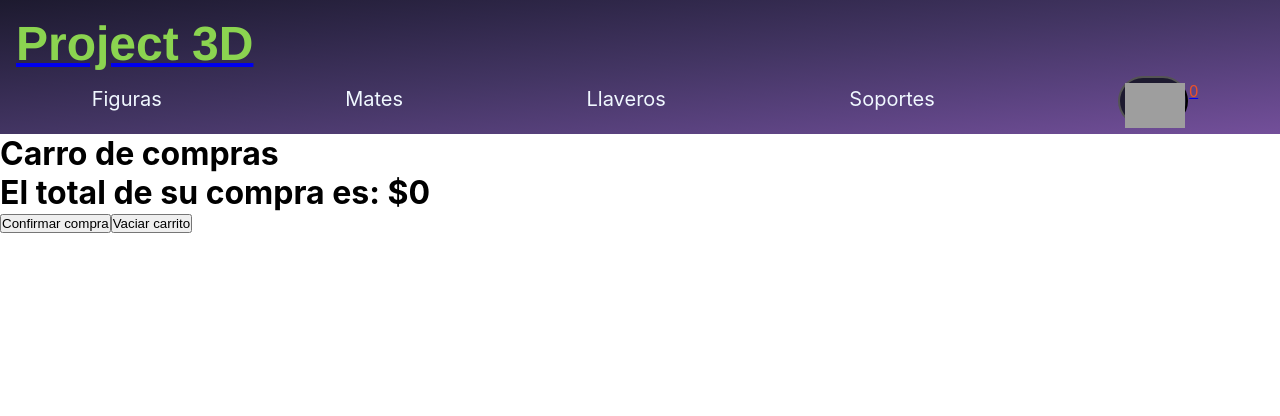
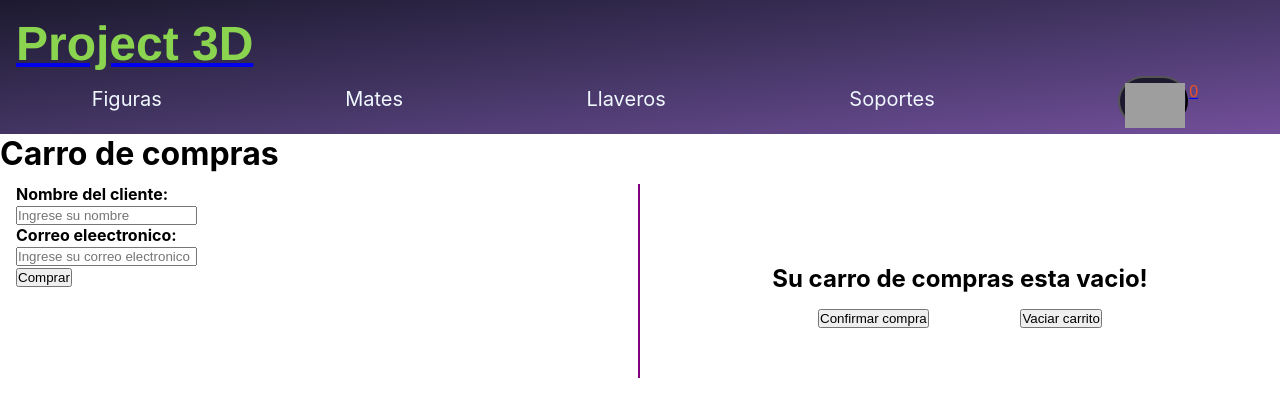
Before and after one commit to CarlosLucero7/PreEntrega1-LuceroCarlos, a React (Create React App) app: page /Cart in a window 1280 px wide. Both pictures are taken after a click on the button "Confirmar compra". Shown: the top 416 px of the page. Built offline with nearby package versions, Linux system fonts and the light colour scheme; grey boxes are pictures that could not be loaded.

Commit message:
agregp tecnicas de rendering y aprovecho mejor a firebase

```diff
--- a/src/components/Cart/Cart.css
+++ b/src/components/Cart/Cart.css
@@ -1,14 +1,34 @@
 .shopCart{
-    display: inline-block;
-    width: 100%;
+    display: grid;
+    grid-area: titulo;
+    grid-template-rows: 50px 100%;
+    grid-template-columns: 50% 50%;
+    grid-template-areas: "titulo titulo" "cart1 cart2";
 }
 
 .itemCart{
-    width: 40%;
     border: solid 1px purple;
     margin: 5px;
 }
 
-.cart{
-    width: 50%;
+.cart1{
+    grid-area: cart1;
+    border-right: 2px solid purple;
 }
+
+.form{
+    margin-left: 1rem;
+}
+
+.cart2{
+    grid-area: cart2;
+    margin-top: 5rem;
+    margin-inline: auto;
+
+}
+
+.btnCart{
+    display: flex;
+    justify-content: space-around;
+    margin-top: 1rem;
+}
--- a/src/components/Cart/Cart.jsx
+++ b/src/components/Cart/Cart.jsx
@@ -1,14 +1,20 @@
-import { useContext } from "react"
+import { useContext, useState } from "react"
 import { CarContext } from "../../context/CarContext"
+import FormCompra from "../FormCompra/FormCompra"
 import "./Cart.css"
 
 const Cart = () => {
 
   const {cart, limpiarCart, delprod, precioTotal} = useContext(CarContext)
+  const [buy,setBuy]= useState(false)
 
     return (
       <div className="shopCart">
         <h1>Carro de compras</h1>
+        {
+          !buy ?
+          (<div className="cart1">
+          <h2 className="prodSel">Productos seleccionados</h2>
         {
           cart.map(item => {
             return <div key={item.id} className="itemCart">
@@ -19,10 +25,15 @@ const Cart = () => {
             </div>
           })
         }
-      <div className="cart">
-        <h1>El total de su compra es: ${precioTotal()}</h1>
-        <button>Confirmar compra</button>
+        </div>): (<FormCompra/>)
+        }
+        <div className="cart2">
+          <h2>{precioTotal()}</h2>
+          <div className="btnCart">
+          <button onClick={() => setBuy(true)}>Confirmar compra</button>
           <button onClick={limpiarCart}>Vaciar carrito</button>
+          </div>
+
         </div>
       </div>
   )
--- /dev/null
+++ b/src/components/FormCompra/FormCompra.jsx
@@ -0,0 +1,43 @@
+import {addDoc,collection, serverTimestamp } from 'firebase/firestore'
+import React, { useState, useContext } from 'react'
+import { CarContext } from "../../context/CarContext"
+import { database } from '../../firebaseConfig'
+
+
+const FormCompra = () => {
+    const {cart, precioCompra, limpiarCart} = useContext(CarContext)
+
+    const handleSubmit = (e)=> {
+        e.preventDefault()
+        alert("Se realizo la compra")
+
+        const order = {
+            Cliente: data,
+            Compra: cart,
+            Total: precioCompra(),
+            Fecha: serverTimestamp()
+        }
+        const orderCollection = collection(database,"Ordenes")
+
+        addDoc(orderCollection, order)
+
+        limpiarCart()
+    }
+
+    const [data, setData] = useState({Nombre: "",Correo:""})
+  return (
+    <div className='cart1'>
+        <form onSubmit={handleSubmit} action="" className='form'>
+            <h4>Nombre del cliente:</h4>
+            <input type="text" placeholder='Ingrese su nombre' onChange={(e) => setData({...data, Nombre: e.target.value})}/>
+            <h4>Correo eleectronico:</h4>
+            <input type="email" placeholder='Ingrese su correo electronico' onChange={(e) => setData({...data, Correo: e.target.value})}/>
+            <div>
+            <button type='submit'>Comprar</button>
+            </div>
+        </form>
+    </div>
+  )
+}
+
+export default FormCompra
--- a/src/components/ItemDetailContainer/ItemDetailContainer.jsx
+++ b/src/components/ItemDetailContainer/ItemDetailContainer.jsx
@@ -2,6 +2,7 @@ import { useEffect, useState } from "react"
 import { useParams } from "react-router-dom"
 import { database } from "../../firebaseConfig"
 import {getDoc, collection, doc} from "firebase/firestore"
+import "./ItemDetailconteiner.css"
 
 const ItemDetailContainer = () => {
 
@@ -20,19 +21,18 @@ const ItemDetailContainer = () => {
         id: res.id
       })
     })
-
-    // let prodElegido = productos.find ( product => product.id === +id)
-
-    // setProd (prodElegido)
   },[id]
   )
   return (
-    <div>
-      <h1>{prod.nombre}</h1>
-      <h2>Material de fabricacion: {prod.material}</h2>
-      <h2>Cateegoria: {prod.categoria}</h2>
-      <h2>Precio: ${prod.precio}</h2>
-      <h2>Stock disponible: {prod.stock} </h2>
+    <div className="cardDetail">
+      <h1 className="titulo">{prod.nombre}</h1>
+      <img src={prod.imagen} alt="Imagen del producto" className="imgDetail" />
+      <div className="contenido">
+        <h2>Material de fabricacion: {prod.material}</h2>
+        <h2>Categoria: {prod.categoria}</h2>
+        <h2>Precio: ${prod.precio}</h2>
+        <h2>Stock disponible: {prod.stock} </h2>
+      </div>
     </div>
   )
 }
--- /dev/null
+++ b/src/components/ItemDetailContainer/ItemDetailconteiner.css
@@ -0,0 +1,23 @@
+.cardDetail{
+ display: grid;
+ grid-template-rows: 75px 100%;
+ grid-template-columns: 1fr 1fr;
+ grid-template-areas: "titulo titulo" "img contenido";
+}
+
+.titulo{
+    grid-area: titulo;
+    margin-inline: auto;
+    margin-top: 1rem;
+    margin-bottom: 1rem;
+}
+
+.contenido{
+    grid-area: contenido;
+}
+
+.imgDetail{
+    height: 300px;
+    margin-inline: auto;
+    grid-area: img;
+}
--- a/src/components/itemlistcontainer/Itemlistcontainer.css
+++ b/src/components/itemlistcontainer/Itemlistcontainer.css
@@ -1,5 +1,4 @@
 #prod{
-    background-image: linear-gradient(to bottom, #3f6d4e, #4a8754, #5aa057, #70ba55, #8bd450);
     font-family:Helvetica;
 }
 
--- a/src/context/CarContext.jsx
+++ b/src/context/CarContext.jsx
@@ -29,6 +29,19 @@ const CarContextProvider = ({children}) => {
         const total = cart.reduce((acc, element)=>{
             return acc + (element.precio * element.cantidad)
         },0)
+
+        if(total === 0){
+            return "Su carro de compras esta vacio!"
+        }else{
+            return `El total de su compra es: $`+total
+        }
+    }
+
+    const precioCompra = ()=>{
+        const total = cart.reduce((acc, element)=>{
+            return acc + (element.precio * element.cantidad)
+        },0)
+
         return total
     }
 
@@ -39,7 +52,8 @@ const CarContextProvider = ({children}) => {
         limpiarCart,
         delprod,
         totalItem,
-        precioTotal
+        precioTotal,
+        precioCompra
     }
 
   return (
```
Lines whose indentation alone changed are shown as unchanged.
